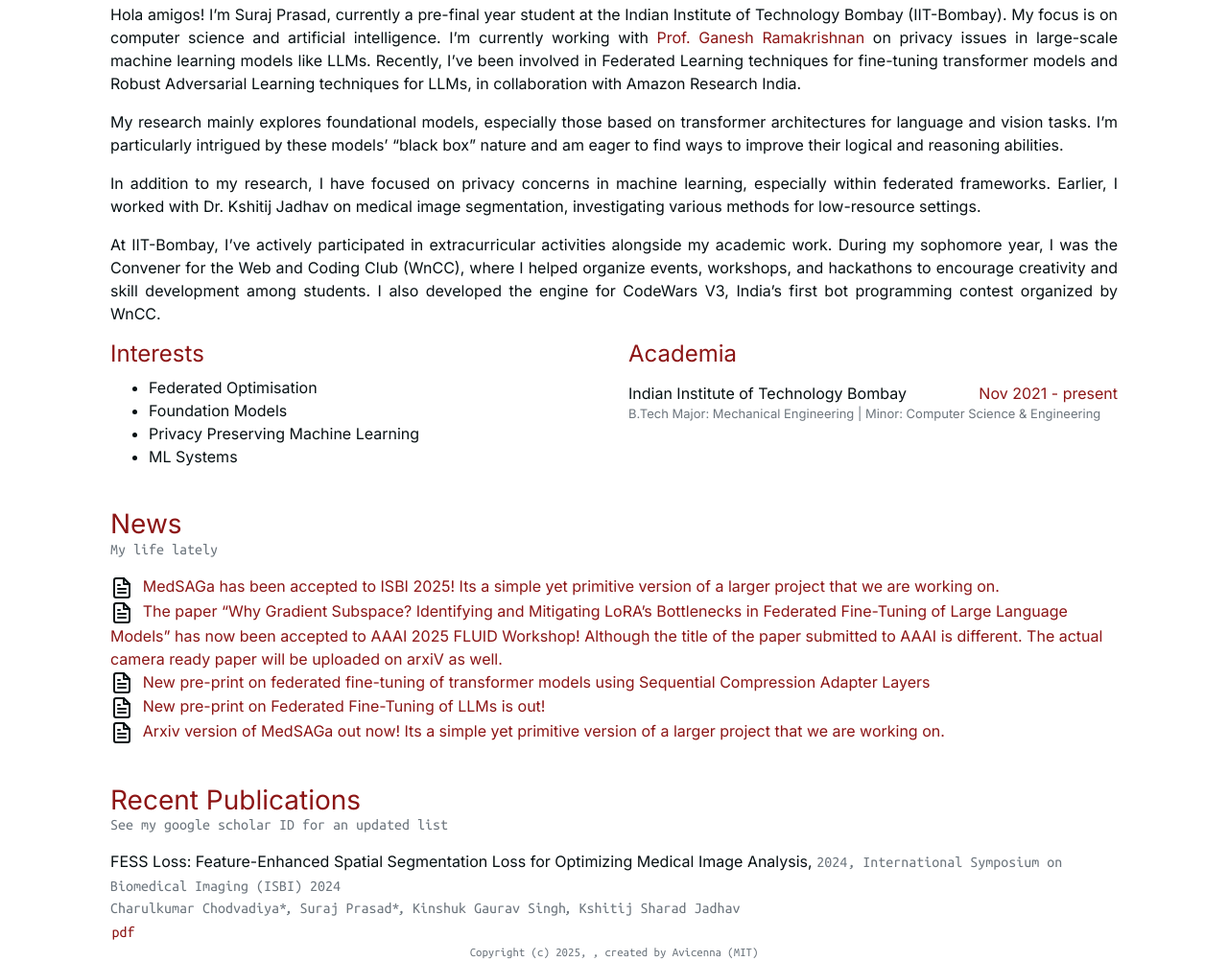
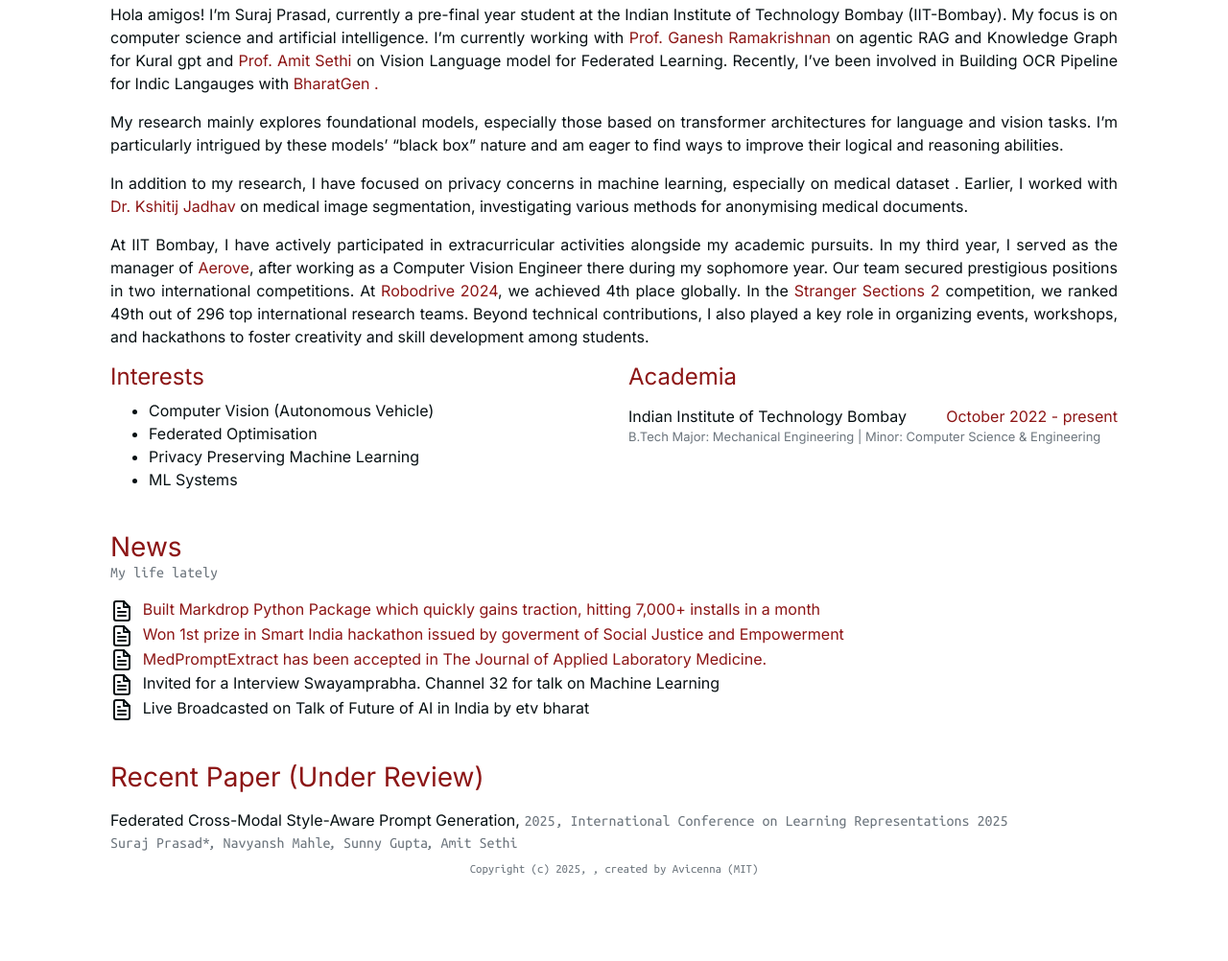
Before and after one commit to Jarus77/Jarus77, a plain HTML site: page index.html in a window 1280 px wide. Shown: the part 518-1520 px from the top of the page at 96% size. After the commit the page ends 1434 px from the top, so only its background shows below. Drawn offline with nearby package versions, Linux system fonts and the light colour scheme; some icons are missing; a web font is replaced by a local one.

Commit message:
Update index.html

```diff
--- a/index.html
+++ b/index.html
@@ -140,10 +140,12 @@
     <div class="col w-100">
         <p><strong>2025 update: I am on the job market! If you think my experience would be a good fit for your organization or institution, reach out! You can find my CV <a href="cv.pdf">here</a> (not updated).</strong></p>
 <hr>
-<p>Hola amigos! I&rsquo;m Suraj Prasad, currently a pre-final year student at the Indian Institute of Technology Bombay (IIT-Bombay). My focus is on computer science and artificial intelligence. I&rsquo;m currently working with <a href="https://www.cse.iitb.ac.in/~ganesh/">Prof. Ganesh Ramakrishnan</a> on privacy issues in large-scale machine learning models like LLMs. Recently, I’ve been involved in Federated Learning techniques for fine-tuning transformer models and Robust Adversarial Learning techniques for LLMs, in collaboration with Amazon Research India.</p>
+<p>Hola amigos! I&rsquo;m Suraj Prasad, currently a pre-final year student at the Indian Institute of Technology Bombay (IIT-Bombay). My focus is on computer science and artificial intelligence. I&rsquo;m currently working with <a href="https://www.cse.iitb.ac.in/~ganesh/">Prof. Ganesh Ramakrishnan</a> on agentic RAG and Knowledge Graph for Kural gpt and <a href="https://www.ee.iitb.ac.in/~asethi/">Prof. Amit Sethi </a> on Vision Language model for Federated Learning. Recently, I’ve been involved in Building OCR Pipeline for Indic Langauges with <a href="https://bharatgen.tech/">BharatGen .</a> </p>
 <p>My research mainly explores foundational models, especially those based on transformer architectures for language and vision tasks. I’m particularly intrigued by these models’ &ldquo;black box&rdquo; nature and am eager to find ways to improve their logical and reasoning abilities.</p>
-<p>In addition to my research, I have focused on privacy concerns in machine learning, especially within federated frameworks. Earlier, I worked with Dr. Kshitij Jadhav on medical image segmentation, investigating various methods for low-resource settings.</p>
-<p>At IIT-Bombay, I’ve actively participated in extracurricular activities alongside my academic work. During my sophomore year, I was the Convener for the Web and Coding Club (WnCC), where I helped organize events, workshops, and hackathons to encourage creativity and skill development among students. I also developed the engine for CodeWars V3, India’s first bot programming contest organized by WnCC.</p>
+<p>In addition to my research, I have focused on privacy concerns in machine learning, especially on medical dataset . Earlier, I worked with  <a href="https://www.kcdh.iitb.ac.in/people/faculty">Dr. Kshitij Jadhav</a> on medical image segmentation, investigating various methods for anonymising medical documents.</p>
+<p>At IIT Bombay, I have actively participated in extracurricular activities alongside my academic pursuits. In my third year, I served as the manager of <a href="cv.pdf">Aerove</a>, after working as a Computer Vision Engineer there during my sophomore year. Our team secured prestigious positions in two international competitions. At <a href="https://robodrive-24.github.io/">Robodrive 2024</a>, we achieved 4th place globally. In the <a href="https://thinkonward.com/app/c/challenges/stranger-sections-2">Stranger Sections 2</a> competition, we ranked 49th out of 296 top international research teams.
+
+    Beyond technical contributions, I also played a key role in organizing events, workshops, and hackathons to foster creativity and skill development among students.</p>
 <!-- <p>I was the Founding Manager of the Artificial Intelligence community (AIC) at IIT-Bombay. Our team created InstiGPT, an educational chatbot for educational institutions. Its the first chatbot of its kind deployed ever by any university.</p> -->
 
     </div>
@@ -163,11 +165,11 @@
     <ul>
 
         <li>
-            Federated Optimisation
+           Computer Vision (Autonomous Vehicle)
         </li>
 
         <li>
-            Foundation Models
+            Federated Optimisation
         </li>
 
         <li>
@@ -193,7 +195,7 @@
                     Indian Institute of Technology Bombay
                 </div>
                 <div class="main_color dates col-md-auto  justify-content-end">
-                    Nov 2021
+                    October 2022
 
                     - present
 
@@ -276,8 +278,28 @@
 
 
 
-                <a href='https://arxiv.org/abs/2407.15042' target="_blank">
-                    MedSAGa has been accepted to ISBI 2025! Its a simple yet primitive version of a larger project that we are working on.
+                <a href='https://pypi.org/project/markdrop/' target="_blank">
+                   Built Markdrop Python Package which quickly gains traction, hitting 7,000+ installs in a month
+                </a>
+
+
+
+
+            </li>
+
+
+
+
+
+
+            <li>
+
+                <i data-feather="file-text"></i>
+
+
+
+                <a href='https://drive.google.com/file/d/1v-6Q7DZSmXYbWL-LdKfRh3-wd0_rwuoJ/view' target="_blank">
+                   Won 1st prize in Smart India hackathon  issued by goverment of Social Justice and Empowerment
                 </a>
 
 
@@ -293,10 +315,9 @@
 
 
 
-                <a href='https://arxiv.org/abs/2410.23111' target="_blank">
-                    The paper &ldquo;Why Gradient Subspace? Identifying and Mitigating LoRA&rsquo;s Bottlenecks in Federated Fine-Tuning of Large Language Models&rdquo; has now been accepted to AAAI 2025 FLUID Workshop! Although the title of the paper submitted to AAAI is different. The actual camera ready paper will be uploaded on arxiV as well.
-                </a>
-
+                <a href='https://arxiv.org/pdf/2405.02664' target="_blank">
+                    MedPromptExtract has been accepted in The Journal of Applied Laboratory Medicine.
+                 </a>
 
 
 
@@ -309,49 +330,34 @@
                 <i data-feather="file-text"></i>
 
 
+                Invited for a Interview Swayamprabha. Channel 32 for talk on Machine Learning
 
-                <a href='http://arxiv.org/abs/2412.07021' target="_blank">
-                    New pre-print on federated fine-tuning of transformer models using Sequential Compression Adapter Layers
-                </a>
+                <!-- <a href='http://arxiv.org/abs/2412.07021' target="_blank">
+
+                </a> -->
 
 
+            </li>
+
+            <li>
+
+                <i data-feather="file-text"></i>
+
+
+                Live Broadcasted on Talk of Future of AI in India by  etv bharat
+
+                <!-- <a href='http://arxiv.org/abs/2412.07021' target="_blank">
+                   Invited for a Interview Swayamprabha. Channel 32 for talk on Machine Learning
+                </a> -->
 
 
             </li>
 
 
 
-            <li>
-
-                <i data-feather="file-text"></i>
 
 
 
-                <a href='https://arxiv.org/abs/2410.23111' target="_blank">
-                    New pre-print on Federated Fine-Tuning of LLMs is out!
-                </a>
-
-
-
-
-            </li>
-
-
-
-            <li>
-
-                <i data-feather="file-text"></i>
-
-
-
-                <a href='https://arxiv.org/abs/2407.15042' target="_blank">
-                    Arxiv version of MedSAGa out now! Its a simple yet primitive version of a larger project that we are working on.
-                </a>
-
-
-
-
-            </li>
 
         </ul>
     </div>
@@ -383,11 +389,12 @@
         <div class="row w-100">
             <div class="col w-100">
 
-                <h3 class="row  w-100 section-title main_color"> Recent Publications </h3>
+                <h3 class="row  w-100 section-title main_color"> Recent Paper (Under Review) </h3>
 
 
 
-                <h6 class="row w-100 section-subtitle  text-muted"> See my google scholar ID for an updated list </h6>
+                <!-- <h6 class="row w-100 section-subtitle  text-muted"> See my google scholar ID for an updated list </h6> -->
+
 
             </div>
         </div>
@@ -404,15 +411,15 @@
 
             <div class="section-1 w-100">
                 <span>
-                    FESS Loss: Feature-Enhanced Spatial Segmentation Loss for Optimizing Medical Image Analysis,
+                    Federated Cross-Modal Style-Aware Prompt Generation,
                 </span>
 
                 <span class="text-muted publication-date">
-                    2024,
+                    2025,
                 </span>
 
                 <span class="text-muted publication-name">
-                    International Symposium on Biomedical Imaging (ISBI) 2024
+                    International Conference on Learning Representations 2025
                 </span>
 
             </div>
@@ -421,15 +428,6 @@
 
 
 
-
-
-                <span>
-                    Charulkumar Chodvadiya*
-                </span>
-
-                <span class="separator">
-                    ,
-                </span>
 
 
                 <span>
@@ -442,7 +440,7 @@
 
 
                 <span>
-                    Kinshuk Gaurav Singh
+                    Navyansh Mahle
                 </span>
 
                 <span class="separator">
@@ -451,7 +449,16 @@
 
 
                 <span>
-                    Kshitij Sharad Jadhav
+                    Sunny Gupta
+                </span>
+
+                <span class="separator">
+                    ,
+                </span>
+
+
+                <span>
+                    Amit Sethi
                 </span>
 
 
@@ -461,7 +468,7 @@
 
 
 
-            <div class="section-3  w-100">
+            <!-- <div class="section-3  w-100">
 
 
                 <a class="main_color text-decoration-none rounded" href="https://arxiv.org/abs/2402.08582" target="_blank">
@@ -469,7 +476,7 @@
                 </a>
 
 
-            </div>
+            </div> -->
 
 
 
```
